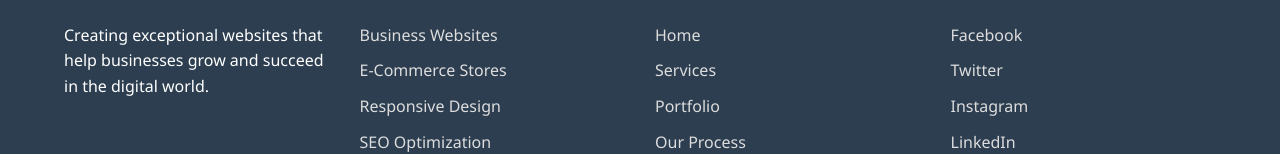
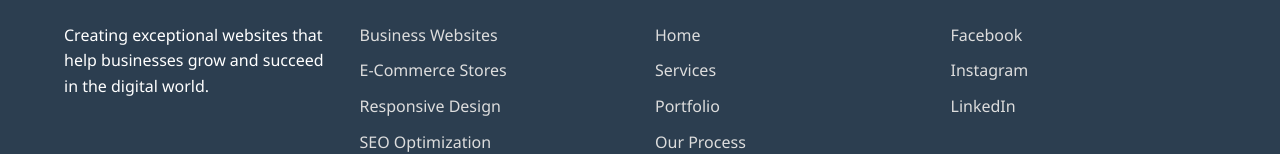
Before and after one commit to ALI-FAKI/trans, a plain HTML site: page index.html in a window 1280 px wide. Shown: the part 3448-3602 px from the top of the page. Drawn offline with Linux system fonts and the light colour scheme.

Commit message:
Update index.html

```diff
--- a/index.html
+++ b/index.html
@@ -216,7 +216,6 @@
                     <h3>Connect With Us</h3>
                     <ul>
                         <li><a href=https://www.facebook.com/profile.php?id=100086590784760" target="_blank">Facebook</a></li>
-                        <li><a href="https://twitter.com/yourprofile" target="_blank">Twitter</a></li>
                         <li><a href="https://instagram.com/alifaki_inform" target="_blank">Instagram</a></li>
                         <li><a href="https://www.linkedin.com/in/ali-ali-69725329a?utm_source=share&utm_campaign=share_via&utm_content=profile&utm_medium=android_app target="_blank">LinkedIn</a></li>
                     </ul>
```
